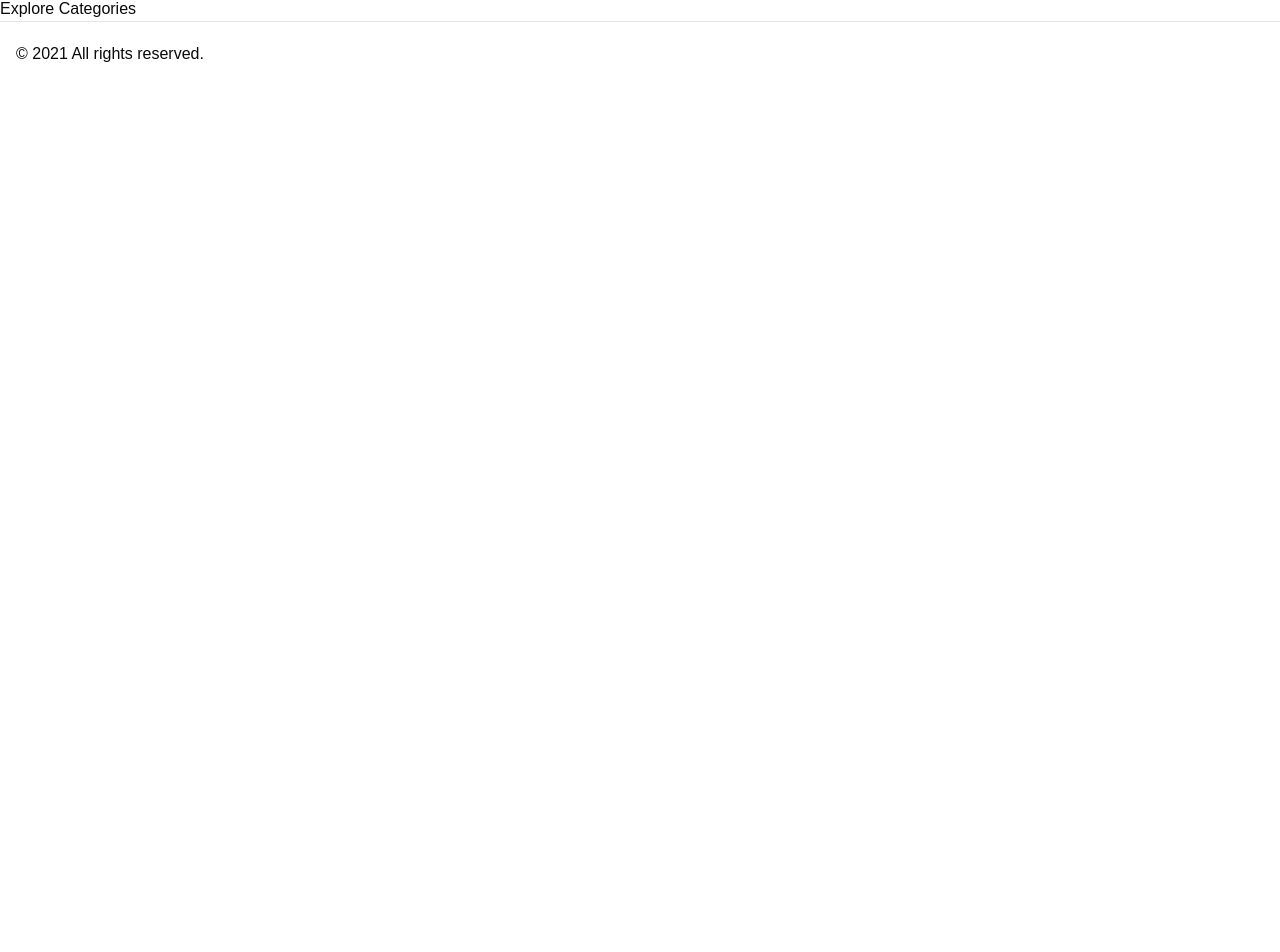
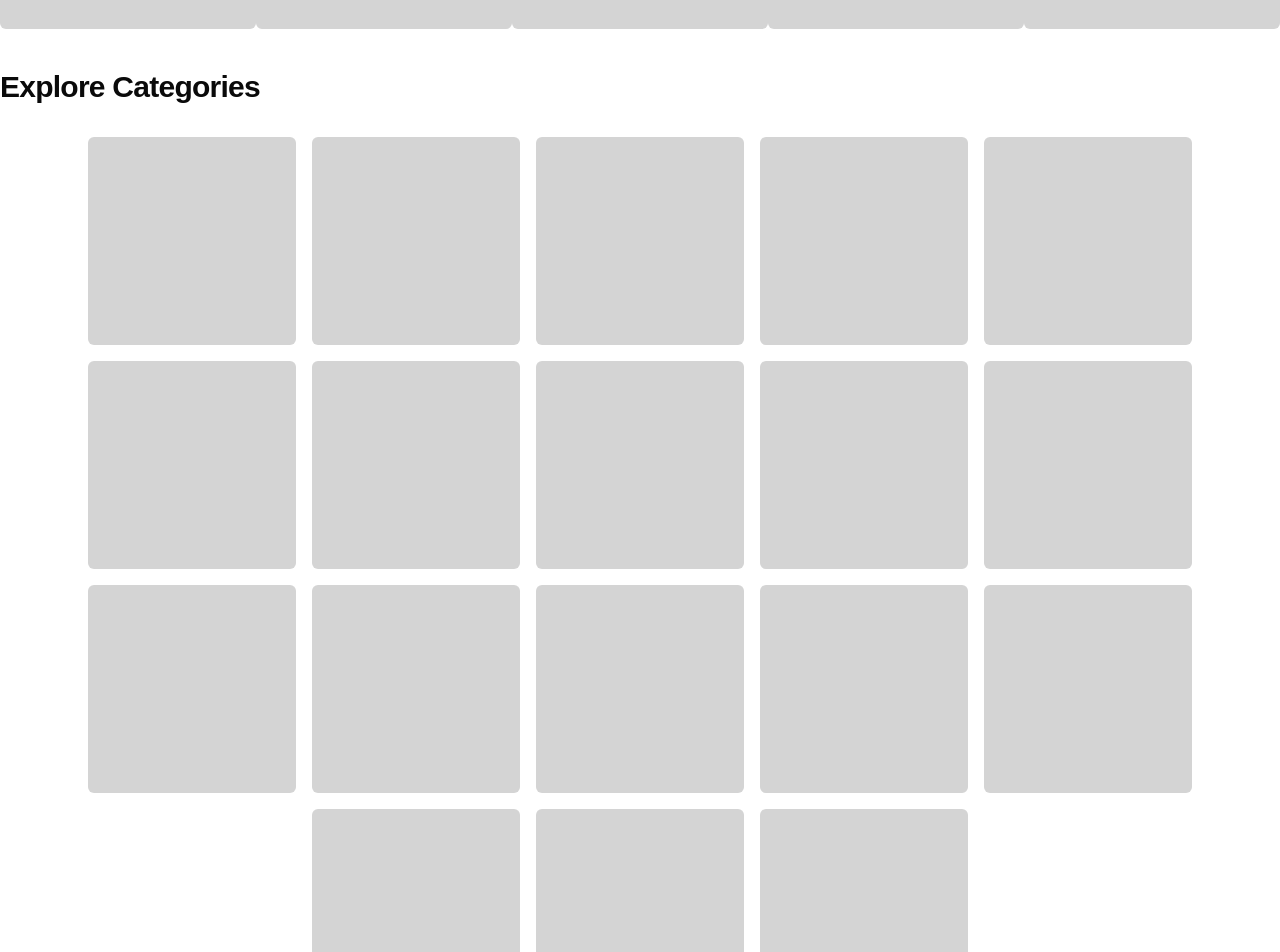
Before and after one commit to atiyas-fresh-farm/atiyas-fresh-farm, a Next.js app: page / in a window 1280 px wide. Shown: the part 775-1727 px from the top of the page. Before the commit the page ends 860 px from the top, so only its background shows below. Built offline with nearby package versions, Linux system fonts and the light colour scheme.

Commit message:
add category cards on home

```diff
--- a/src/app/page.tsx
+++ b/src/app/page.tsx
@@ -1,3 +1,5 @@
+import { H2 } from "@/components/ui/typography";
+
 const Home = () => {
   return (
     <div className="w-full flex justify-center">
@@ -5,15 +7,37 @@ const Home = () => {
 
         <div className="w-full h-[500px] bg-neutral-300 rounded-md mb-10"></div>
         <div className="w-full flex flex-row justify-between items-center">
-          <div className="w-64 h-32 bg-neutral-300 rounded-md"></div>
-          <div className="w-64 h-32 bg-neutral-300 rounded-md"></div>
-          <div className="w-64 h-32 bg-neutral-300 rounded-md"></div>
-          <div className="w-64 h-32 bg-neutral-300 rounded-md"></div>
-          <div className="w-64 h-32 bg-neutral-300 rounded-md"></div>
+          <div className="w-64 h-40 bg-neutral-300 rounded-md"></div>
+          <div className="w-64 h-40 bg-neutral-300 rounded-md"></div>
+          <div className="w-64 h-40 bg-neutral-300 rounded-md"></div>
+          <div className="w-64 h-40 bg-neutral-300 rounded-md"></div>
+          <div className="w-64 h-40 bg-neutral-300 rounded-md"></div>
         </div>
 
-        <div id="explore-categories">
-          <h2>Explore Categories</h2>
+        <div id="explore-categories" className="my-10">
+          <H2>Explore Categories</H2>
+          <div className="w-full flex flex-row flex-wrap justify-center items-center my-4">
+            <div className="w-52 h-52 bg-neutral-300 rounded-md m-2"></div>
+            <div className="w-52 h-52 bg-neutral-300 rounded-md m-2"></div>
+            <div className="w-52 h-52 bg-neutral-300 rounded-md m-2"></div>
+            <div className="w-52 h-52 bg-neutral-300 rounded-md m-2"></div>
+            <div className="w-52 h-52 bg-neutral-300 rounded-md m-2"></div>
+            <div className="w-52 h-52 bg-neutral-300 rounded-md m-2"></div>
+
+            <div className="w-52 h-52 bg-neutral-300 rounded-md m-2"></div>
+            <div className="w-52 h-52 bg-neutral-300 rounded-md m-2"></div>
+            <div className="w-52 h-52 bg-neutral-300 rounded-md m-2"></div>
+            <div className="w-52 h-52 bg-neutral-300 rounded-md m-2"></div>
+            <div className="w-52 h-52 bg-neutral-300 rounded-md m-2"></div>
+            <div className="w-52 h-52 bg-neutral-300 rounded-md m-2"></div>
+
+            <div className="w-52 h-52 bg-neutral-300 rounded-md m-2"></div>
+            <div className="w-52 h-52 bg-neutral-300 rounded-md m-2"></div>
+            <div className="w-52 h-52 bg-neutral-300 rounded-md m-2"></div>
+            <div className="w-52 h-52 bg-neutral-300 rounded-md m-2"></div>
+            <div className="w-52 h-52 bg-neutral-300 rounded-md m-2"></div>
+            <div className="w-52 h-52 bg-neutral-300 rounded-md m-2"></div>
+          </div>
         </div>
 
       </main>
--- a/src/components/header.tsx
+++ b/src/components/header.tsx
@@ -15,7 +15,7 @@ const Header = () => {
   const loggedin = true;
 
   return (
-    <header className="w-full h-16 px-4 grid grid-cols-4 items-center border-b fixed">
+    <header className="w-full h-16 px-4 bg-background grid grid-cols-4 items-center fixed">
       <span className="col-span-1">
         <h1>Atiyas Fresh Farm</h1>
       </span>
--- a/src/components/ui/typography.tsx
+++ b/src/components/ui/typography.tsx
@@ -7,7 +7,7 @@ const H1 = ({ children }: {children: ReactNode}) => (
 );
 
 const H2 = ({ children }: {children: ReactNode}) => (
-  <h2 className="scroll-m-20 border-b pb-2 text-3xl font-semibold tracking-tight first:mt-0">
+  <h2 className="scroll-m-20 pb-2 text-3xl font-semibold tracking-tight first:mt-0">
     { children }
   </h2>
 );
```
